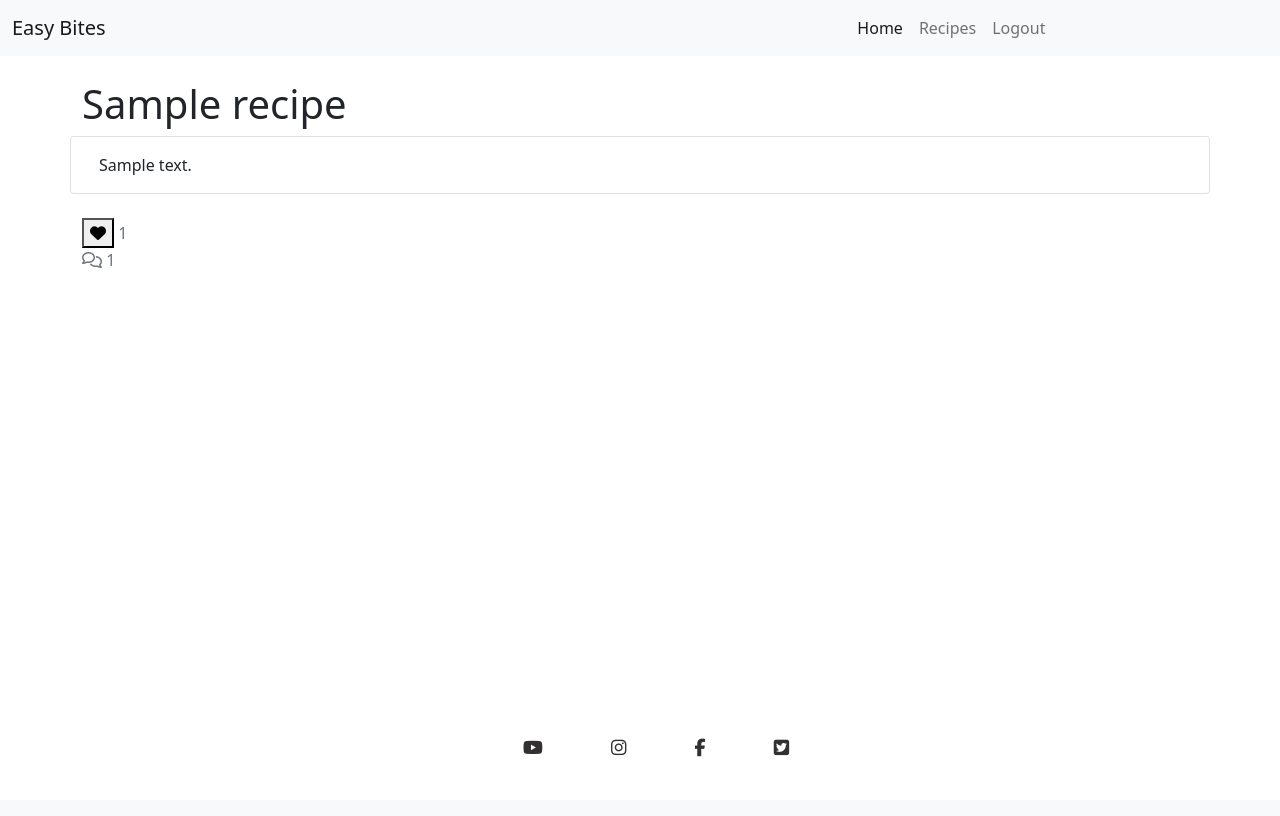
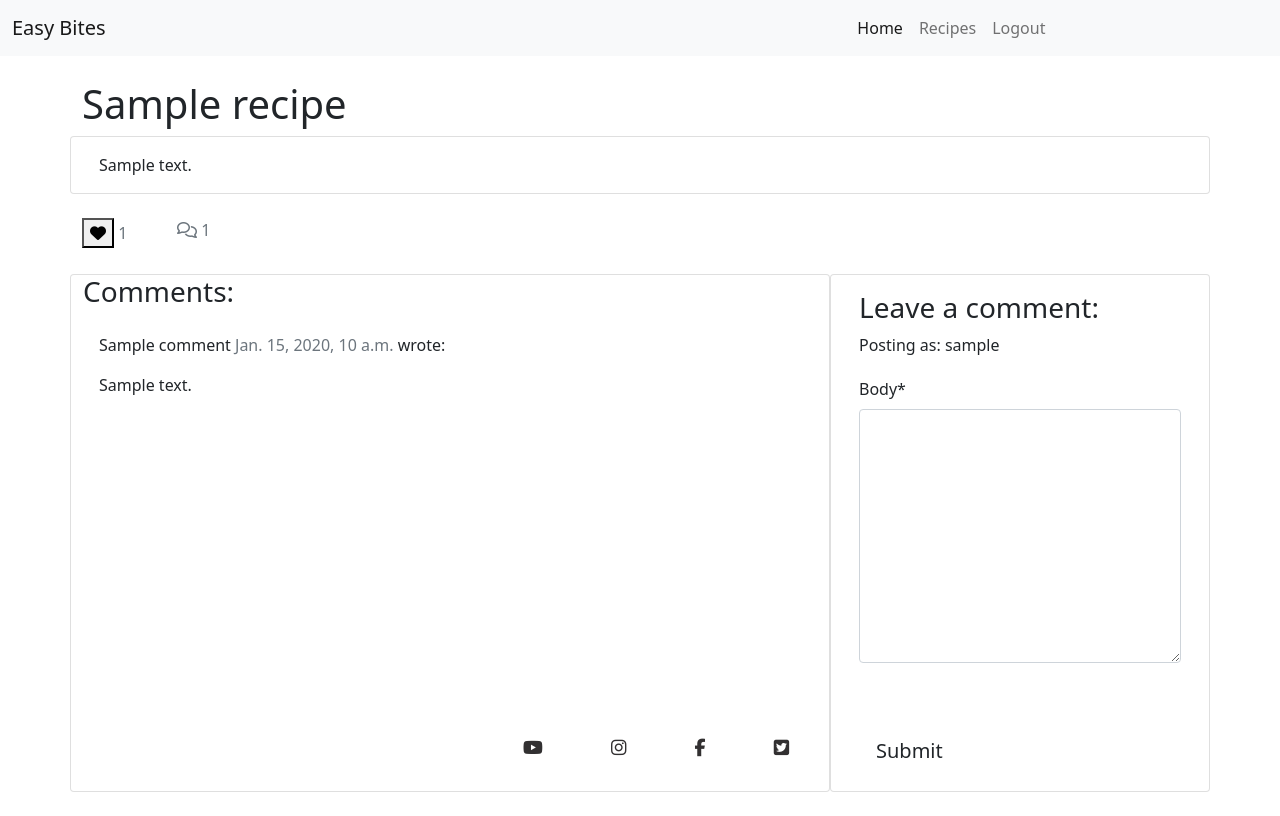
Before and after one commit to LanaCreegan/pp4, a Django app: a page that uses templates/recipes_detail.html in a window 1280 px wide. Before the commit the page ends 757 px from the top, so only its background shows below. Run offline with Django 3.2, Linux system fonts and the light colour scheme; a user stored in the database is signed in; tables that the repository leaves empty hold one stand-in row (values such as "Sample post"); parts of the project's set-up code (start-up, migrations or seed data) failed here and were passed over; some libraries are stand-ins or nearby versions.

Commit message:
Update recipe detail  html

```diff
--- a/templates/recipes_detail.html
+++ b/templates/recipes_detail.html
@@ -1,5 +1,6 @@
 {% extends "base.html" %}
 {% load static %}
+{% load crispy_forms_tags %}
 
 {% block content %}
 
@@ -45,14 +46,49 @@
                             {% endif %}
                         <span class="text-secondary">{{ recipe.number_of_likes }} </span>
                     </div>
-                </div>
                     <div class="col-1">
                         {% with comments.count as total_comments %}
                         <p class="text-secondary"><i class="far fa-comments"></i>
                             {{ total_comments }}</p>
                         {% endwith %}
                     </div>
+                </div>
+                <div class="row">
+                    <div class="col-md-8 card mb-4  mt-3 ">
+                        <h3>Comments:</h3>
+                        <div class="card-body">
+                            {% for comment in comments %}
+                            <div class="comments">
+                                <p class="font-weight-bold">
+                                    {{ comment.name }}
+                                    <span class=" text-muted font-weight-normal">
+                                        {{ comment.date_created_on }}
+                                    </span> wrote:
+                                </p>
+                                {{ comment.body | linebreaks }}
+                            </div>
+                            {% endfor %}
+                        </div>
+                    </div>
+                <div class="col-md-4 card mb-4  mt-3 ">
+                    <div class="card-body">
+                        {% if commented %}
+                        <div class="alert alert-success" role="alert">
+                            Your comment is awaiting approval
+                        </div>
+                        {% else %}
+                        {% if user.is_authenticated %}
 
-
+                        <h3>Leave a comment:</h3>
+                        <p>Posting as: {{ user.username }}</p>
+                        <form method="post" style="margin-top: 1.3em;">
+                            {{ comment_form | crispy }}
+                            {% csrf_token %}
+                            <button type="submit" class="btn btn-signup btn-lg mt-5">Submit</button>
+                        </form>
+                        {% endif %}
+                        {% endif %}
+                    </div>
+                </div>
 </section>
 {% endblock content %}
```
